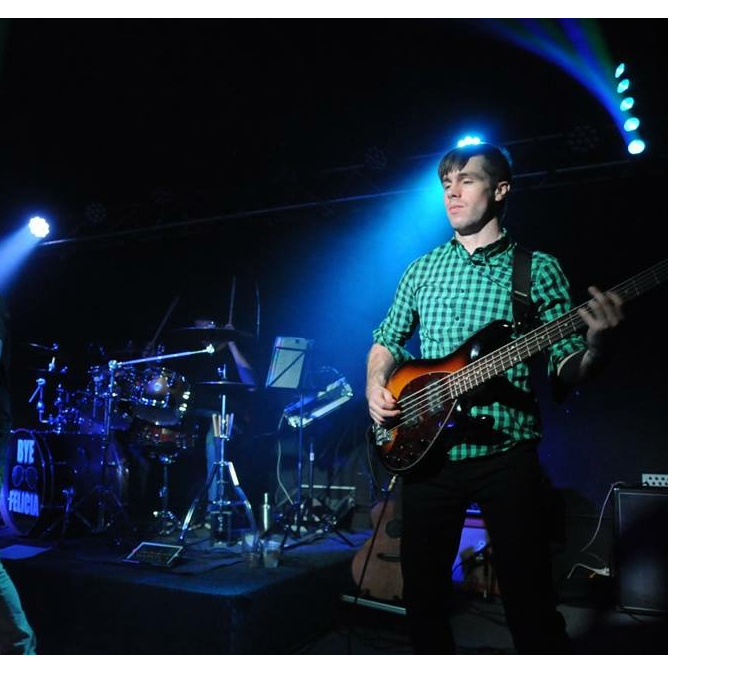
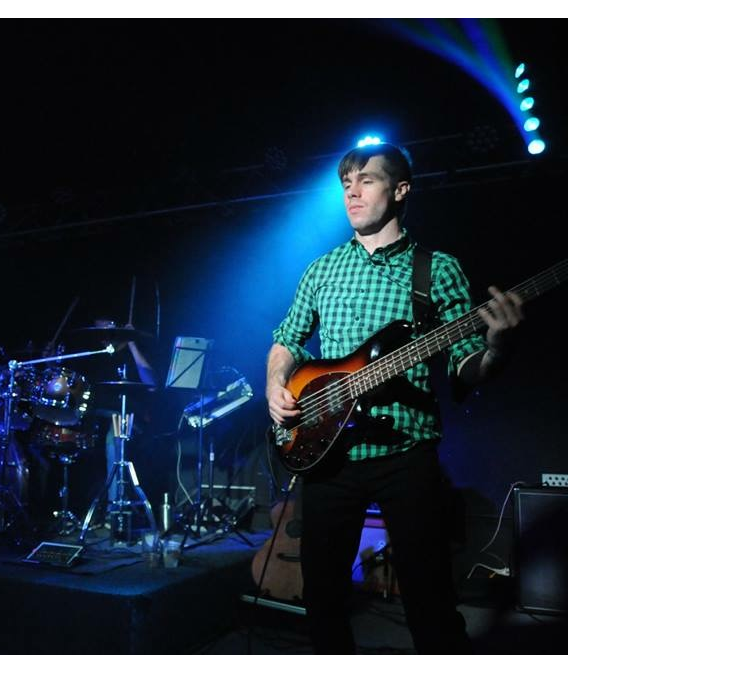
Before and after one commit to servinjbass/servinjbass.github.io, a plain HTML site: page index.html in a window 1280 px wide. Shown: the part 48-742 px from the top of the page, without its empty margins (0-731 px from the left). Drawn offline with Linux system fonts and the light colour scheme.

Commit message:
Update index.html

```diff
--- a/index.html
+++ b/index.html
@@ -1,5 +1,5 @@
 <html>
 <h1>Josh Pittman</h1>
-<div style="margin: 0px 0px 0px -300px;">
+<div style="margin: 0px 0px 0px -400px;">
   <img src="IMG_4764.JPG" /></div>
 </html>
```
